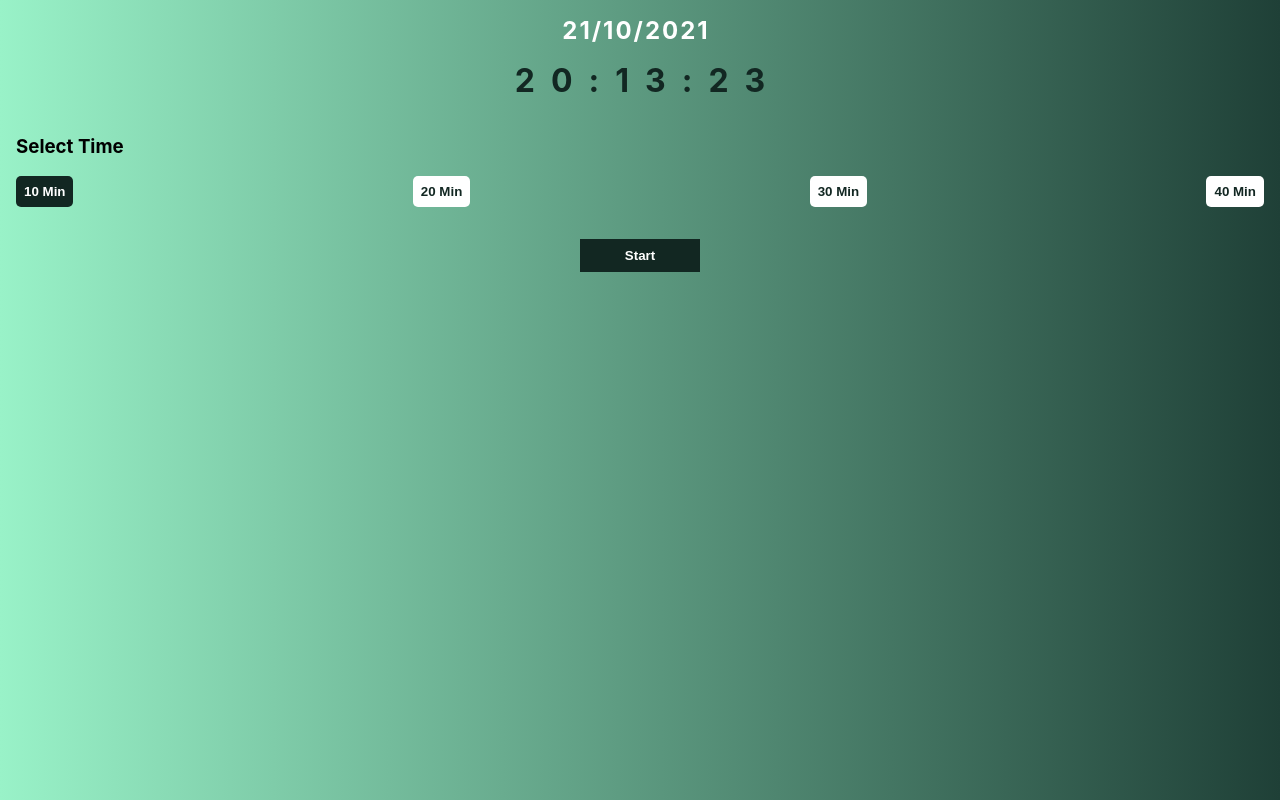
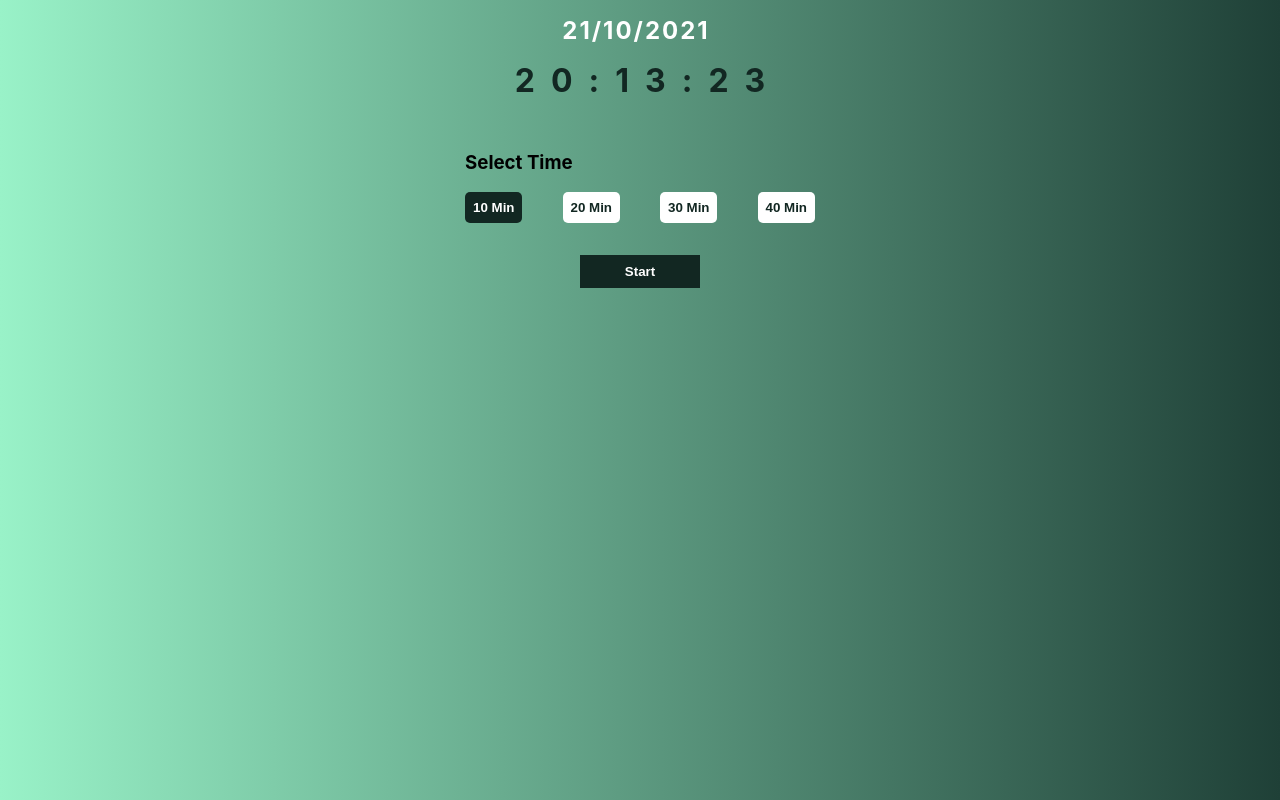
Before and after one commit to ikari-shirei/time-app, a React (Create React App) app: page / in a window 1280 px wide. Built offline with nearby package versions, Linux system fonts and the light colour scheme.

Commit message:
Add style

```diff
--- a/src/components/timeOptions.scss
+++ b/src/components/timeOptions.scss
@@ -42,3 +42,11 @@
     }
   }
 }
+
+@media only screen and (min-width: 400px) {
+  .timeOptions {
+    width: 350px;
+    align-self: center;
+    justify-self: center;
+  }
+}
--- a/src/index.scss
+++ b/src/index.scss
@@ -29,3 +29,8 @@ code {
   font-family: source-code-pro, Menlo, Monaco, Consolas, 'Courier New',
     monospace;
 }
+
+.App {
+  display: flex;
+  flex-direction: column;
+}
```
